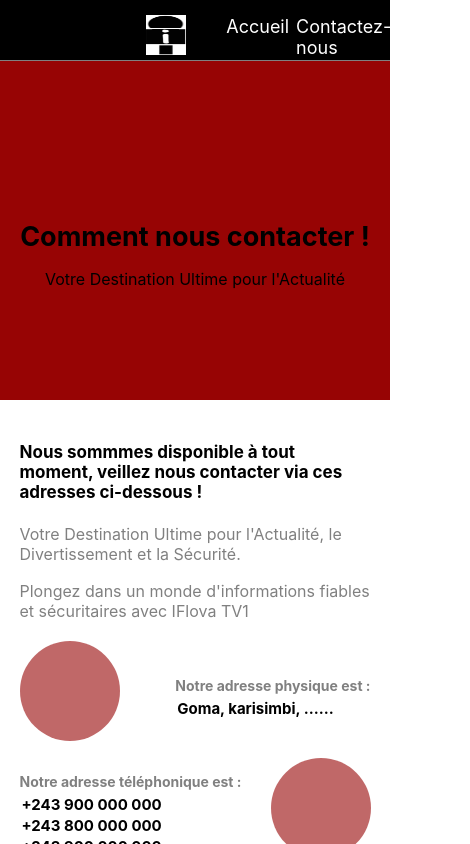
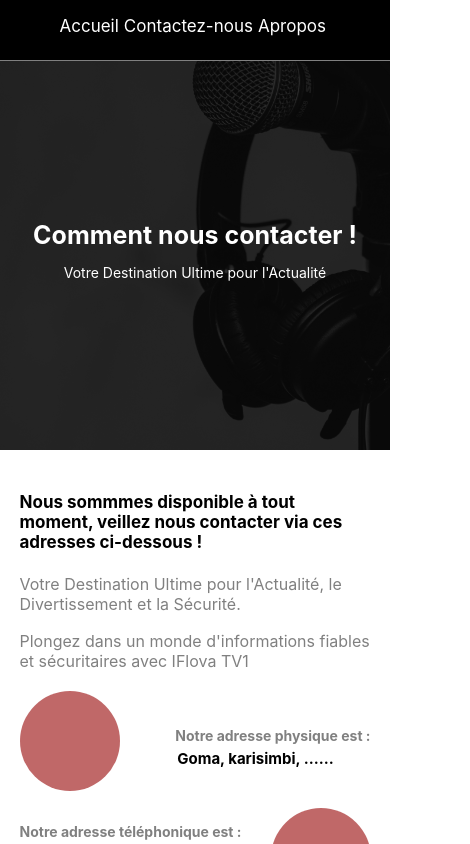
Before and after one commit to yavchris07/ifLova, a React (Create React App) app: page /contact in a window 390 px wide. Shown: the top 844 px of the page, 470 px wide, since content can reach past the window. Built offline with nearby package versions, Linux system fonts and the light colour scheme.

Commit message:
articles & article pages added

```diff
--- a/src/components/litle-banner.tsx
+++ b/src/components/litle-banner.tsx
@@ -10,8 +10,10 @@ type litleProps = {
 export default function LitleBanner({title,summary}:litleProps) {
   return (
     <div className='lilte-banner'>
+      <div className='cover'>
         <h4>{title}</h4>
         <p>{summary}</p>
+      </div>
     </div>
   )
 }
--- a/src/components/nav-bar.tsx
+++ b/src/components/nav-bar.tsx
@@ -14,9 +14,9 @@ export default function NavBar() {
     return (
         <div className='nav-bar'>
             <div className='container'>
-                <div className='logo'>
+                {/* <div className='logo'>
                     <img src={log} alt="" />
-                </div>
+                </div> */}
                 <ul className='nav-bat-list-item'>
                     {
                         lists.map((l, i) =>
--- a/src/styles/app.scss
+++ b/src/styles/app.scss
@@ -148,17 +148,22 @@
 //lilte-banner
 .lilte-banner{
     width: 100%;
-    height: 400px;
-    background: var(--kprimary);
+    height: 450px;
+    background: url('../assets//pexels-barthy-185030.jpg') no-repeat;
+    background-size: cover;
     margin-bottom: 20px;
     text-align: center;
 
+    .cover{
+        width: 100%;
+        height: 100%;
+        background: rgb(0, 0, 0,.8);
         h4{
             margin-top: 0;
-        padding-top: 140px;
-        font-size: 50px;
+            padding-top: 190px;
+            font-size: 60px;
             margin-bottom: 2px;
-        color: var(--kblak);
+            color: var(--kwhite);
         }
 
         p{
@@ -166,11 +171,67 @@
             font-size: 16px;
         }
     }
+}
 
 //respo
 @media screen and (max-width: 600px) {
 
+    //Nav bars
+    .nav-bar{
+        width: 100%;
+        height: 60px;
+        background: var(--kblak);
+        position: absolute;
+        border-bottom: 1px solid var(--kgrey);
 
+        .container{
+            width: 90%;
+            // margin: auto;
+            // background: var();
+            // display: flex;
+            // justify-content: space-between;
+            // align-items: center;
+
+            .logo{
+                img{
+                    width: 40px;
+                    height: 40px;
+                }
+            }
+
+
+            .nav-bat-list-item{
+                display: flex;
+                gap: 5px;
+
+                .link{
+                    // list-style: none;
+                    // text-decoration: none;
+                    font-size: 17px;
+                    // color: var(--kwhite);
+                }
+
+            }
+        }
+        // margin-bottom: 10px;
+    }
+
+    //Banner
+    .banner{
+        height: 600px;
+        background: url('../assets/banner.jpg');
+        background-size: cover;
+        // position: relative;
+        .cover{
+            h3{
+                padding-top: 300px;
+                font-size: 40px;
+            }
+            p{
+                font-size: 14px;
+            }
+        }
+    }
 
 
     //Footer
@@ -232,16 +293,20 @@
     .lilte-banner{
         margin-bottom: 25px;
 
+        .cover{
+            width: 100%;
+            height: 100%;
+            background: rgb(0, 0, 0,.8);
             h4{
                 margin-top: 0;
                 padding-top: 220px;
-            font-size: 27px;
-
+                font-size: 25px;
             }
 
             p{
-            color: var(--kblak);
-            font-size: 16px;
+                color: var(--kwhite);
+                font-size: 14px;
             }
         }
     }
+}
--- a/src/styles/home.scss
+++ b/src/styles/home.scss
@@ -13,3 +13,22 @@
         background: purple;
     }
 }
+
+//respo
+@media screen and (max-width: 600px) {
+    .home{
+        // background: red;
+        p{
+            width: 90%;
+            font-size: 14px;
+        }
+
+        .list-card{
+            width: 97%;
+            // margin: 19px auto;
+            height: 420px;
+            // background: purple;
+        }
+    }
+
+}
```
Also changed, not shown: src/pages/article.tsx (added, +9 -0 lines), src/pages/articles.tsx (added, +9 -0 lines). Lines whose indentation alone changed are shown as unchanged.
